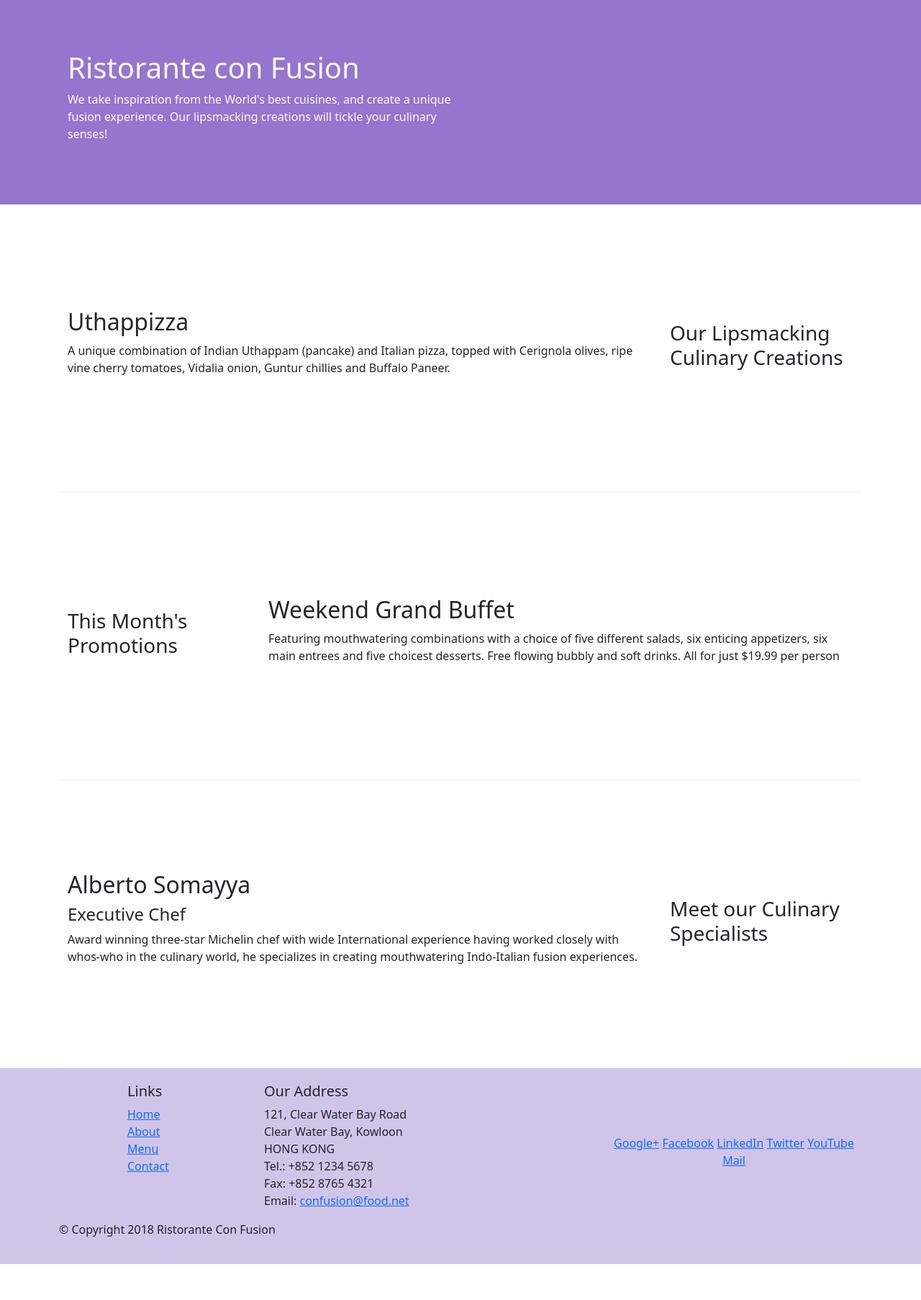
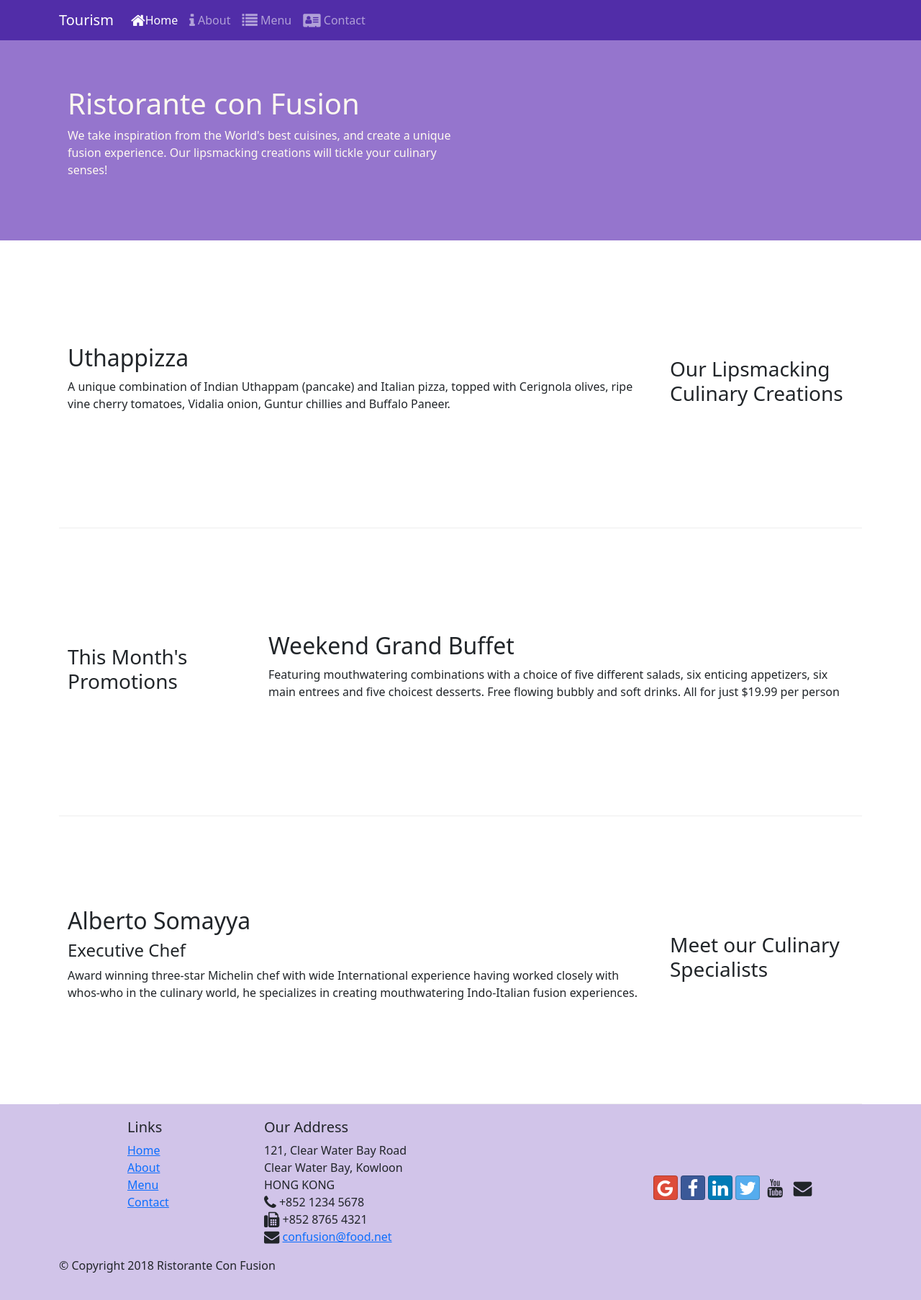
Before and after one commit to HummaSaeed/Bootstrap-4-courses, a website: page index.html in a window 1280 px wide. Shown: the whole page at 72% size. Before the commit the page ends 1756 px from the top, so only its background shows below. Drawn offline with nearby package versions, Linux system fonts and the light colour scheme.

Commit message:
Font Awesome

```diff
--- a/css/style.css
+++ b/css/style.css
@@ -24,3 +24,11 @@
   margin: 0px;
   color: #0f0f0f;
 }
+body{
+  padding: 50px 0px 0px 0px;
+  z-index: 0px;
+}
+
+.navbar-dark {
+  background-color: #512DA8;
+}
--- a/index.html
+++ b/index.html
@@ -5,10 +5,28 @@
     <meta name="viewport" content="width=device-width, initial-scale=1, shrink-to-fit=no">
     <meta http-equiv="x-ua-compatible" content="ie=edge">
     <link rel="stylesheet" href="node_modules/bootstrap/dist/css/bootstrap.min.css">
+    <link rel="stylesheet" href="node_modules/font-awesome/css/font-awesome.min.css">
+    <link rel="stylesheet" href="node_modules/bootstrap-social/bootstrap-social.css">
     <link rel="stylesheet" href="css/style.css">
   <title>Document</title>
 </head>
 <body>
+  <nav class="navbar navbar-dark navbar-expand-sm fixed-top">
+    <div class="container">
+      <a class="navbar-brand mr-auto" href="#">Tourism</a>
+      <button class="navbar-toggler" type="button" data-bs-toggle="collapse" data-bs-target="#Navbar" aria-controls="navbarNav" aria-expanded="false" aria-label="Toggle navigation">
+        <span class="navbar-toggler-icon"></span>
+      </button>
+      <div class="collapse navbar-collapse" id="Navbar">
+      <ul class="navbar-nav mr-auto">
+        <li class="nav-item"><a class="nav-link active" href="#"><span class="fa fa-home fa-lg"></span>Home</a></li>
+        <li class="nav-item"><a class="nav-link" href="./aboutus.html"><span class="fa fa-info fa-lg"></span> About</a></li>
+        <li class="nav-item"><a class="nav-link" href="#"><span class="fa fa-list fa-lg"></span> Menu</a></li>
+        <li class="nav-item"><a class="nav-link" href="#"><span class="	fa fa-address-card fa-lg"></span> Contact</a></li>
+      </ul>
+      </div>
+    </div>
+  </nav>
   <header class="jumbotron">
         <div class="container">
             <div  class="row row-header">
@@ -21,7 +39,6 @@
             </div>
         </div>
     </header>
-
     <div class="container">
         <div class="row row-content align-items-center">
             <div class="col-12 col-sm-4 order-sm-last col-md-3">
@@ -62,7 +79,7 @@
                     <h5>Links</h5>
                     <ul class="list-unstyled">
                         <li><a href="#">Home</a></li>
-                        <li><a href="#">About</a></li>
+                        <li><a href="./aboutus.html">About</a></li>
                         <li><a href="#">Menu</a></li>
                         <li><a href="#">Contact</a></li>
                     </ul>
@@ -73,19 +90,19 @@
 		              121, Clear Water Bay Road<br>
 		              Clear Water Bay, Kowloon<br>
 		              HONG KONG<br>
-		              Tel.: +852 1234 5678<br>
-		              Fax: +852 8765 4321<br>
-		              Email: <a href="mailto:confusion@food.net">confusion@food.net</a>
+		              <i class="fa fa-phone fa-lg"></i> +852 1234 5678<br>
+		              <i class="fa fa-fax fa-lg"></i> +852 8765 4321<br>
+		              <i class="fa fa-envelope fa-lg"></i> <a href="mailto:confusion@food.net">confusion@food.net</a>
 		           </address>
                 </div>
                 <div class="col-12 col-sm-4 align-self-center">
                     <div class="text-center">
-                        <a href="http://google.com/+">Google+</a>
-                        <a href="http://www.facebook.com/profile.php?id=">Facebook</a>
-                        <a href="http://www.linkedin.com/in/">LinkedIn</a>
-                        <a href="http://twitter.com/">Twitter</a>
-                        <a href="http://youtube.com/">YouTube</a>
-                        <a href="mailto:">Mail</a>
+                        <a class="btn btn-social-icon btn-google" href="http://google.com/+"><i class="fa fa-google fa-lg"></i></a>
+                        <a class="btn btn-social-icon btn-facebook" href="http://www.facebook.com/profile.php?id="><i class="fa fa-facebook fa-lg"></i></a>
+                        <a class="btn btn-social-icon btn-linkedin" href="http://www.linkedin.com/in/"><i class="fa fa-linkedin fa-lg"></i></a>
+                        <a class="btn btn-social-icon btn-twitter" href="http://twitter.com/"><i class="fa fa-twitter fa-lg"></i></a>
+                        <a class="btn btn-social-icon btn-youtube" href="http://youtube.com/"><i class="fa fa-youtube fa-lg"></i></a>
+                        <a class="btn btn-social-icon" href="mailto:"><i class="fa fa-envelope fa-lg"></i></a>
                     </div>
                 </div>
            </div>
--- a/package.json
+++ b/package.json
@@ -23,6 +23,8 @@
   },
   "dependencies": {
     "bootstrap": "^5.1.3",
+    "bootstrap-social": "^5.1.1",
+    "font-awesome": "^4.7.0",
     "jquery": "^3.6.0",
     "popper.js": "^1.16.1"
   }
```
Also changed, not shown: aboutus.html (+33 -8 lines), 1 other file.
